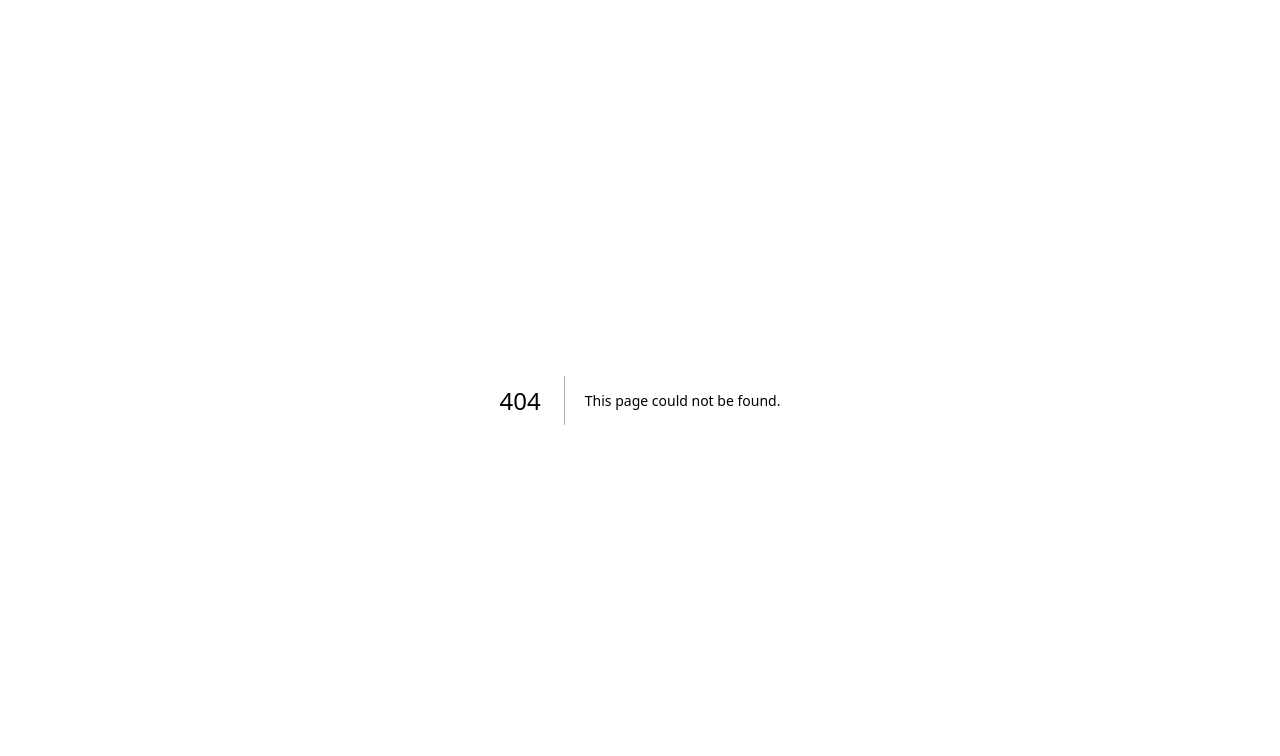
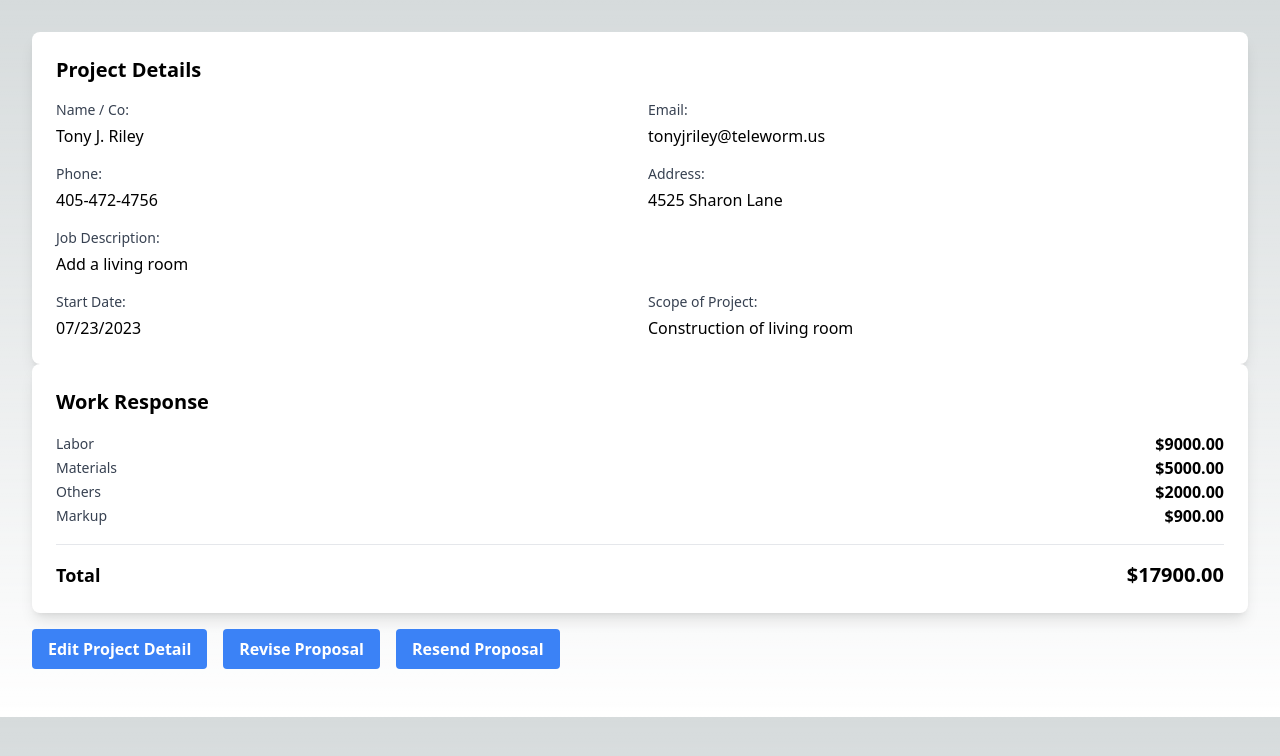
Before and after one commit to stub-ai/363053546133750048, a Next.js app: page /project in a window 1280 px wide. Before the commit this address had no page. Shown: the top 756 px of the page. Built offline with nearby package versions, Linux system fonts and the light colour scheme.

Commit message:
Commit from Stub AI

```diff
--- /dev/null
+++ b/components/ActionButton.tsx
@@ -0,0 +1,16 @@
+import React from 'react';
+
+interface ActionButtonProps {
+  text: string;
+  onClick: () => void;
+}
+
+const ActionButton: React.FC<ActionButtonProps> = ({ text, onClick }) => {
+  return (
+    <button onClick={onClick} className='bg-blue-500 hover:bg-blue-700 text-white font-bold py-2 px-4 rounded focus:outline-none focus:shadow-outline' type='button'>
+      {text}
+    </button>
+  );
+};
+
+export default ActionButton;
--- /dev/null
+++ b/components/ProjectDetails.tsx
@@ -0,0 +1,53 @@
+import React from 'react';
+
+interface ProjectDetailsProps {
+  name: string;
+  email: string;
+  phone: string;
+  address: string;
+  jobDescription: string;
+  startDate: string;
+  scopeOfProject: string;
+}
+
+const ProjectDetails: React.FC<ProjectDetailsProps> = ({ name, email, phone, address, jobDescription, startDate, scopeOfProject }) => {
+  return (
+    <div className='bg-white p-6 rounded-lg shadow-lg flex flex-col'>
+      <h2 className='text-xl font-semibold mb-4'>Project Details</h2>
+      <div className='grid grid-cols-2 gap-4 mb-4'>
+        <div>
+          <label className='block text-sm font-medium text-gray-700'>Name / Co:</label>
+          <div className='mt-1'>{name}</div>
+        </div>
+        <div>
+          <label className='block text-sm font-medium text-gray-700'>Email:</label>
+          <div className='mt-1'>{email}</div>
+        </div>
+        <div>
+          <label className='block text-sm font-medium text-gray-700'>Phone:</label>
+          <div className='mt-1'>{phone}</div>
+        </div>
+        <div>
+          <label className='block text-sm font-medium text-gray-700'>Address:</label>
+          <div className='mt-1'>{address}</div>
+        </div>
+      </div>
+      <div className='mb-4'>
+        <label className='block text-sm font-medium text-gray-700'>Job Description:</label>
+        <div className='mt-1'>{jobDescription}</div>
+      </div>
+      <div className='grid grid-cols-2 gap-4'>
+        <div>
+          <label className='block text-sm font-medium text-gray-700'>Start Date:</label>
+          <div className='mt-1'>{startDate}</div>
+        </div>
+        <div>
+          <label className='block text-sm font-medium text-gray-700'>Scope of Project:</label>
+          <div className='mt-1'>{scopeOfProject}</div>
+        </div>
+      </div>
+    </div>
+  );
+};
+
+export default ProjectDetails;
--- /dev/null
+++ b/components/WorkResponse.tsx
@@ -0,0 +1,41 @@
+import React from 'react';
+
+interface WorkResponseProps {
+  labor: number;
+  materials: number;
+  others: number;
+  markup: number;
+  total: number;
+}
+
+const WorkResponse: React.FC<WorkResponseProps> = ({ labor, materials, others, markup, total }) => {
+  return (
+    <div className='bg-white p-6 rounded-lg shadow-lg flex flex-col'>
+      <h2 className='text-xl font-semibold mb-4'>Work Response</h2>
+      <div className='mb-4'>
+        <div className='flex justify-between items-center'>
+          <span className='text-sm font-medium text-gray-700'>Labor</span>
+          <span className='font-semibold'>${labor.toFixed(2)}</span>
+        </div>
+        <div className='flex justify-between items-center'>
+          <span className='text-sm font-medium text-gray-700'>Materials</span>
+          <span className='font-semibold'>${materials.toFixed(2)}</span>
+        </div>
+        <div className='flex justify-between items-center'>
+          <span className='text-sm font-medium text-gray-700'>Others</span>
+          <span className='font-semibold'>${others.toFixed(2)}</span>
+        </div>
+        <div className='flex justify-between items-center'>
+          <span className='text-sm font-medium text-gray-700'>Markup</span>
+          <span className='font-semibold'>${markup.toFixed(2)}</span>
+        </div>
+      </div>
+      <div className='flex justify-between items-center border-t pt-4'>
+        <span className='text-lg font-semibold'>Total</span>
+        <span className='text-xl font-bold'>${total.toFixed(2)}</span>
+      </div>
+    </div>
+  );
+};
+
+export default WorkResponse;
--- /dev/null
+++ b/pages/project.tsx
@@ -0,0 +1,43 @@
+import React from 'react';
+import ProjectDetails from '../components/ProjectDetails';
+import WorkResponse from '../components/WorkResponse';
+import ActionButton from '../components/ActionButton';
+
+const ProjectPage: React.FC = () => {
+  // Example data to match the screenshot
+  const projectData = {
+    name: 'Tony J. Riley',
+    email: 'tonyjriley@teleworm.us',
+    phone: '405-472-4756',
+    address: '4525 Sharon Lane',
+    jobDescription: 'Add a living room',
+    startDate: '07/23/2023',
+    scopeOfProject: 'Construction of living room'
+  };
+
+  const workResponseData = {
+    labor: 9000,
+    materials: 5000,
+    others: 2000,
+    markup: 900,
+    total: 17900
+  };
+
+  const handleActionClick = () => {
+    // Implement action functionality here
+  };
+
+  return (
+    <div className='container mx-auto p-8'>
+      <ProjectDetails {...projectData} />
+      <WorkResponse {...workResponseData} />
+      <div className='flex space-x-4 my-4'>
+        <ActionButton text='Edit Project Detail' onClick={handleActionClick} />
+        <ActionButton text='Revise Proposal' onClick={handleActionClick} />
+        <ActionButton text='Resend Proposal' onClick={handleActionClick} />
+      </div>
+    </div>
+  );
+};
+
+export default ProjectPage;
```
